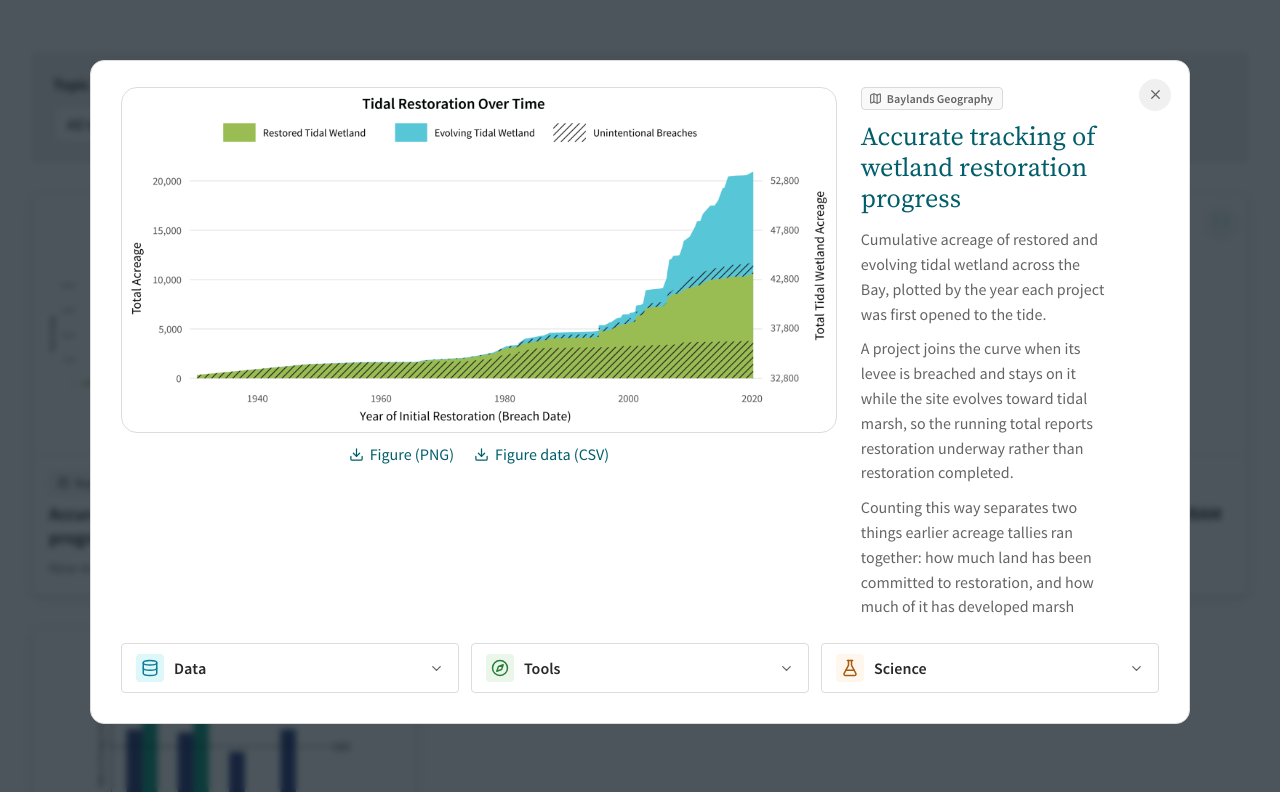
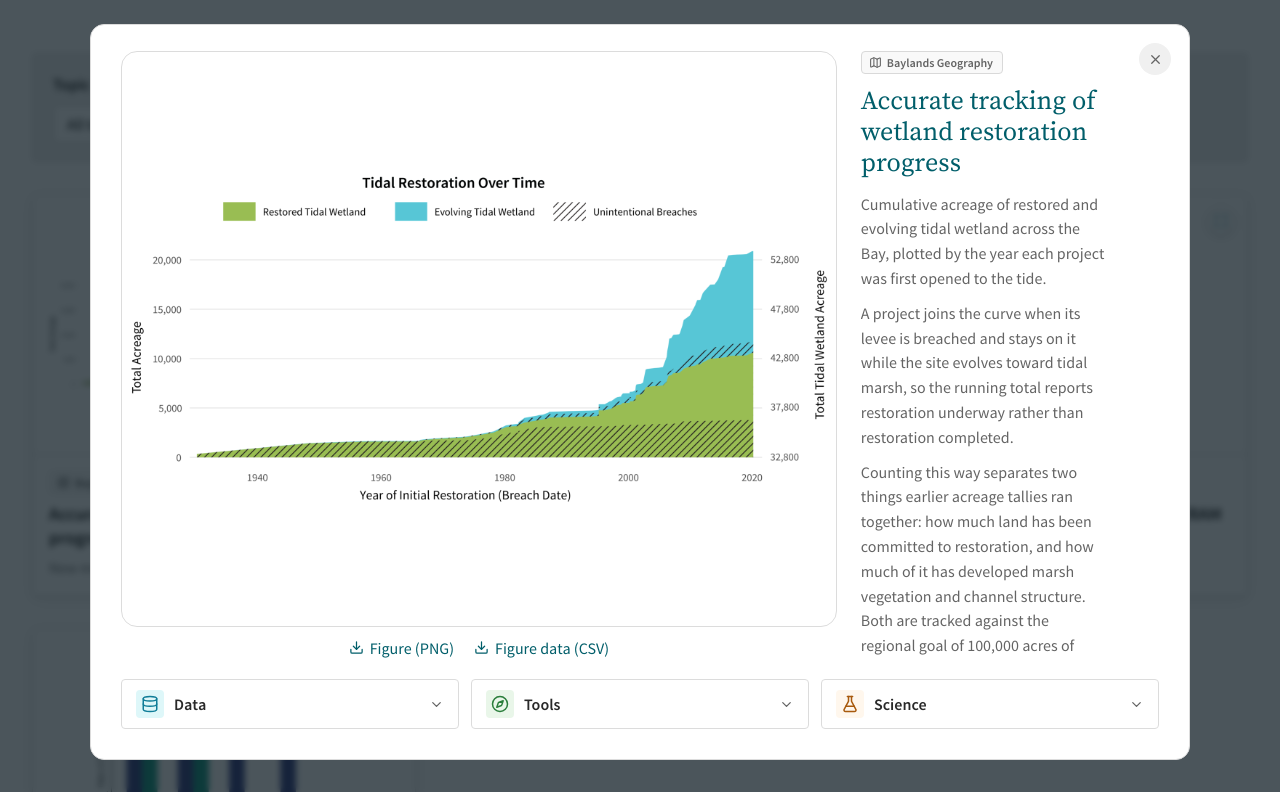
Before and after one commit to esassoc/wrmp, a plain HTML site: page website-integration/metrics-2026-11-18.html in a window 1280 px wide. Both pictures are taken after a click on the button 224 px from the left and 1062 px from the top of the page. Shown: the part 670-1462 px from the top of the page. Drawn offline with nearby package versions, Linux system fonts and the light colour scheme.

Commit message:
Metric card: Data, Tools and Science open together; card height stays fixed and the figure yields
Co-Authored-By: Claude Opus 5.5 <noreply@anthropic.com>

```diff
--- a/website-integration/assets/sfei-2026-11-18.css
+++ b/website-integration/assets/sfei-2026-11-18.css
@@ -55,23 +55,58 @@
   outline-color: var(--color-teal-ada);
 }
 
-/* The figure leads. With the hub collapsed the chart can take most
-   of the card's height. */
+/* Fixed frame. The card is one height whether the Data / Tools /
+   Science row is open or closed: the row takes what it needs (up to
+   about half the card, then scrolls) and the figure fills the rest.
+   Closed, the chart gets nearly the whole card; open, it shrinks
+   instead of the card growing. */
 @media (min-width: 801px) {
   .metric-dialog--light {
-    /* inner padding 56 + lead gap 20 + collapsed hub 62 + fine print
-       34 + figure padding 16. */
-    --_frame-chrome: 200px;
+    height: min(860px, 92vh);
+    max-height: none;
+    overflow: hidden;
+  }
+  .metric-dialog--light .metric-dialog__inner {
+    box-sizing: border-box;
+    height: 100%;
   }
   .metric-dialog--light .metric-dialog__lead {
+    flex: 1 1 auto;
+    min-height: 0;
     grid-template-columns: minmax(0, 2.4fr) minmax(0, 1fr);
+    grid-template-rows: minmax(0, 1fr);
+    align-items: stretch;
+  }
+  .metric-dialog--light .metric-dialog__figure-col {
+    min-height: 0;
+  }
+  .metric-dialog--light .metric-dialog__figure {
+    flex: 1 1 auto;
+    min-height: 0;
+    display: flex;
+    align-items: center;
+    justify-content: center;
+    box-sizing: border-box;
   }
   .metric-dialog--light .metric-dialog__figure img {
-    max-height: min(68vh, calc(92vh - var(--_frame-chrome)));
+    max-width: 100%;
+    max-height: 100%;
+    width: auto;
+    height: auto;
+    object-fit: contain;
   }
-  /* The text column runs as tall as the figure beside it. */
+  .metric-dialog--light .metric-dialog__info {
+    min-height: 0;
+  }
   .metric-dialog--light .metric-dialog__desc {
-    max-height: min(calc(92vh - 340px), 56vh);
+    flex: 1 1 auto;
+    min-height: 0;
+    max-height: none;
+  }
+  .metric-dialog--light .l3-hub {
+    flex: 0 0 auto;
+    max-height: 48%;
+    overflow-y: auto;
   }
 }
 @media (max-width: 800px) {
@@ -111,6 +146,10 @@
 }
 .metric-dialog--light .l3-hub-panel[open] {
   padding-bottom: 12px;
+}
+/* Open as a row, the three boxes share one height. */
+.metric-dialog--light .l3-hub:has(details[open]) {
+  align-items: stretch;
 }
 .metric-dialog--light .l3-hub-panel > :not(summary) {
   margin-inline: 14px;
--- a/website-integration/metrics-2026-11-18.html
+++ b/website-integration/metrics-2026-11-18.html
@@ -575,6 +575,25 @@
     </footer>
 
     <script src="assets/metrics.js"></script>
+    <!-- The Data / Tools / Science row opens and closes as one. -->
+    <script>
+      (function () {
+        document.querySelectorAll(".metric-dialog .l3-hub").forEach(function (hub) {
+          var panels = hub.querySelectorAll("details.l3-hub-panel");
+          var syncing = false;
+          panels.forEach(function (panel) {
+            panel.addEventListener("toggle", function () {
+              if (syncing) return;
+              syncing = true;
+              panels.forEach(function (other) {
+                other.open = panel.open;
+              });
+              syncing = false;
+            });
+          });
+        });
+      })();
+    </script>
     <!-- Topic filter: shows the tiles whose topic chips include the
          chosen topic. -->
     <script>
```
Also changed, not shown: website-integration/topic-page-2026-11-18.html (+19 -0 lines).
